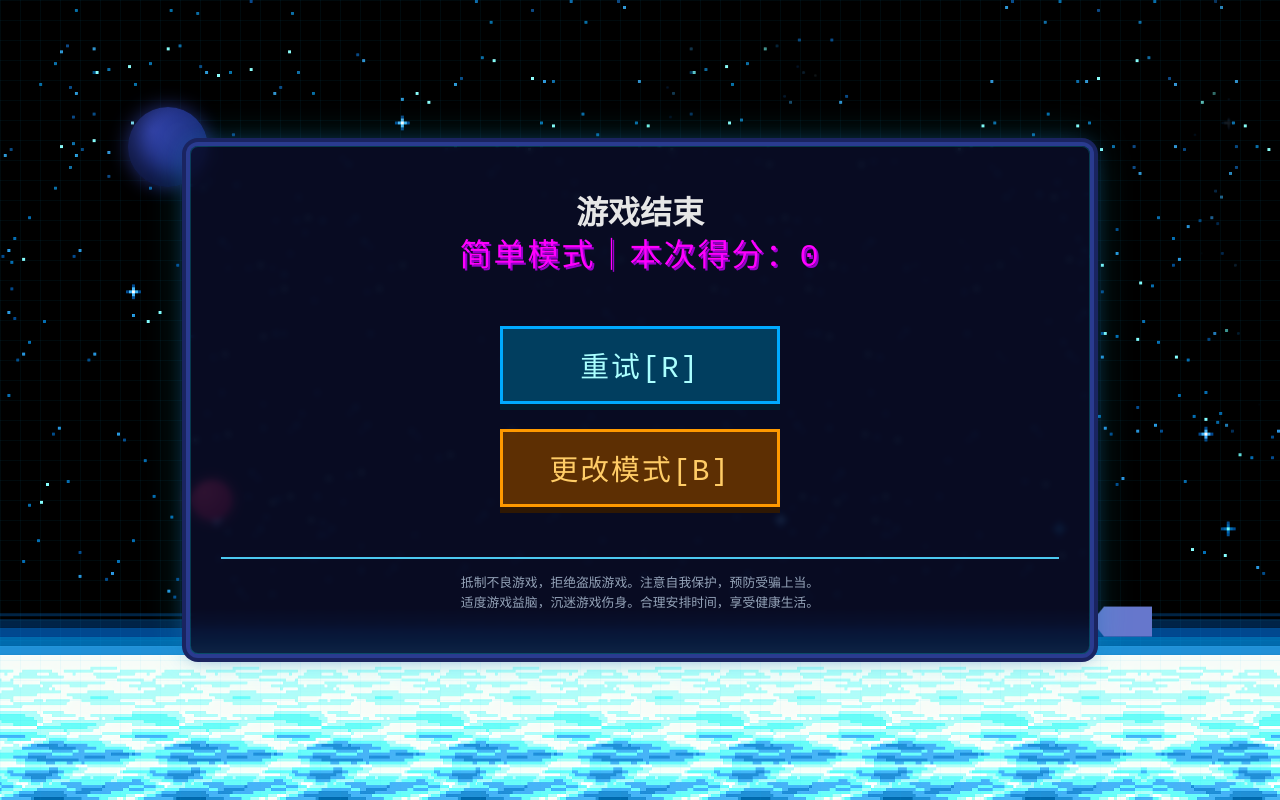
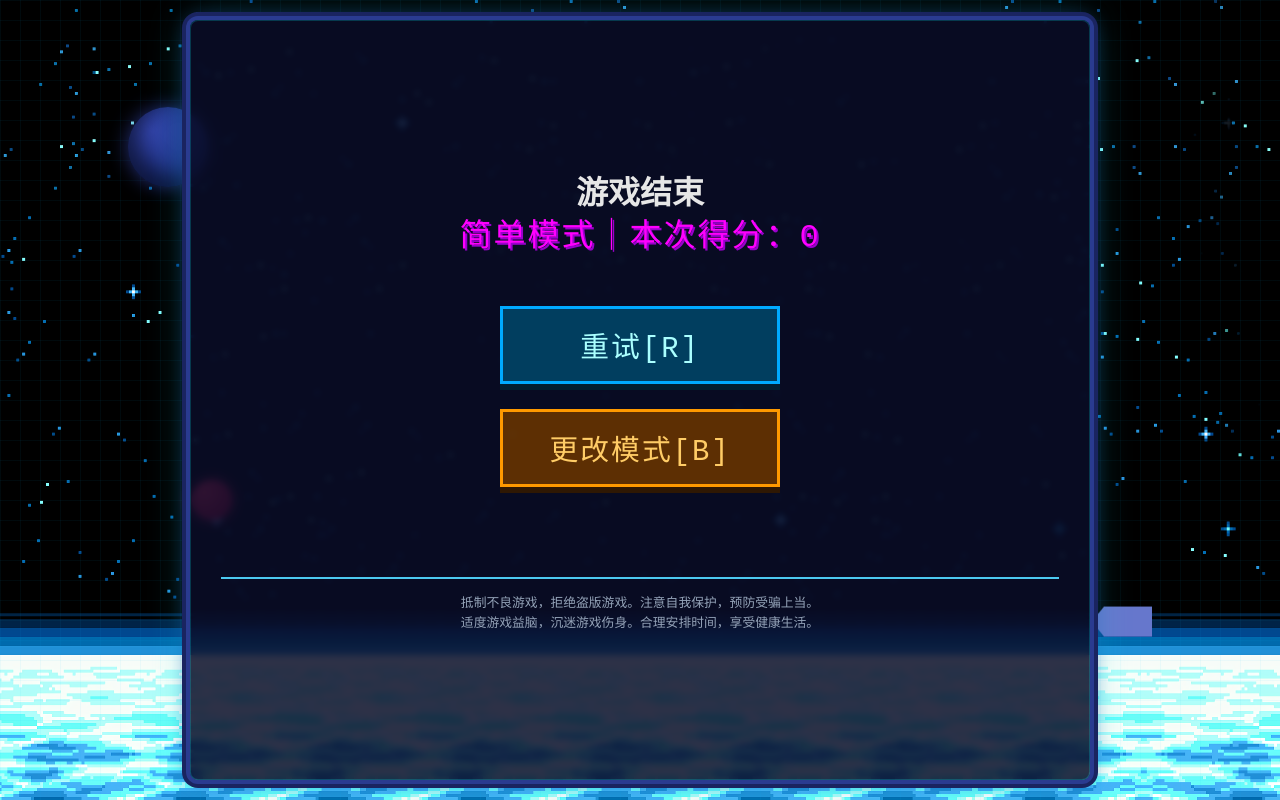
Before and after one commit to h1231551962-star/endless-pinball, a plain HTML site: page settlement.html in a window 1280 px wide. Drawn offline with Linux system fonts and the light colour scheme; a web font is replaced by a local one.

Commit message:
Update settlement.html

```diff
--- a/settlement.html
+++ b/settlement.html
@@ -2,10 +2,26 @@
 <html lang="zh-CN">
 <head>
     <meta charset="UTF-8">
+    <meta name="viewport" content="width=device-width, initial-scale=1.0">
     <title>游戏结束</title>
-
-<link rel="stylesheet" href="style.css">
-
+    <link rel="stylesheet" href="style.css">
+    <style>
+        html, body {
+            margin: 0;
+            padding: 0;
+            height: 100%;
+            width: 100%;
+            font-family: 'PixelFont', 'Courier New', monospace;
+        }
+        .container {
+            display: flex;
+            flex-direction: column;
+            align-items: center;
+            justify-content: center;
+            height: 100%;
+            text-align: center;
+        }
+    </style>
 </head>
 <body>
     <div class="bg"></div>
@@ -34,15 +50,13 @@
         </div>
     </div>
 
-    <script>
-
+<script>
 window.onload = function() {
     const endd = document.getElementById('endd');
-    endd.currentTime = 0; // 确保从头播放
+    endd.currentTime = 0;
     endd.play();
 };
 
-// 取得 URL 参数
 function getParams() {
     const params = new URLSearchParams(window.location.search);
     return {
@@ -51,7 +65,6 @@ function getParams() {
     };
 }
 
-// 英文 → 中文映射
 function difficultyToCN(diff) {
     if (diff === "easy") return "简单模式";
     if (diff === "medium") return "中等模式";
@@ -59,12 +72,10 @@ function difficultyToCN(diff) {
     return "未知模式";
 }
 
-// 更新显示
 const { score, difficulty } = getParams();
 document.getElementById("finalScore").textContent =
     difficultyToCN(difficulty) + "｜本次得分：" + score;
 
-// 按钮函数
 function retryGame() {
     window.location.href = `game.html?difficulty=${difficulty}`;
 }
@@ -76,16 +87,15 @@ function goHome() {
 document.addEventListener('keydown', function(event) {
     switch(event.key) {
         case 'R':
+        case 'r':
             retryGame();
             break;
         case 'B':
+        case 'b':
             goHome();
             break;
     }
 });
-
-
 </script>
-
 </body>
 </html>
```
